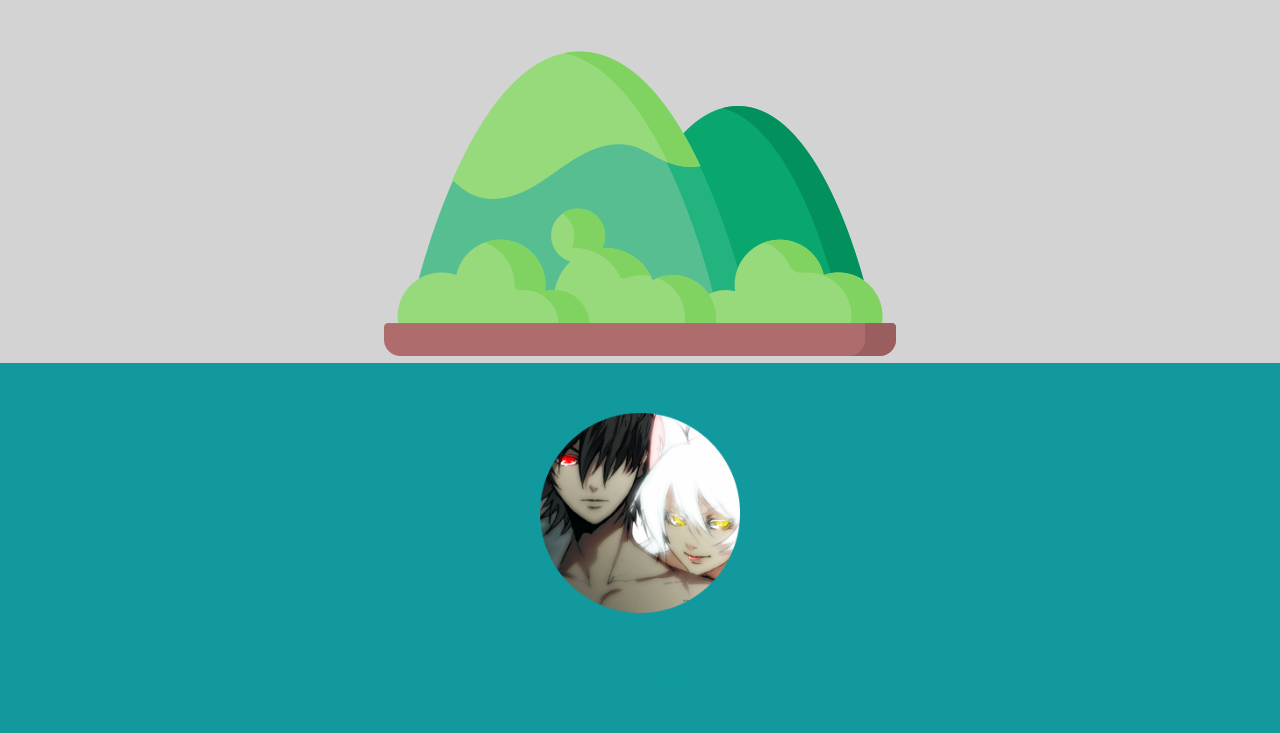
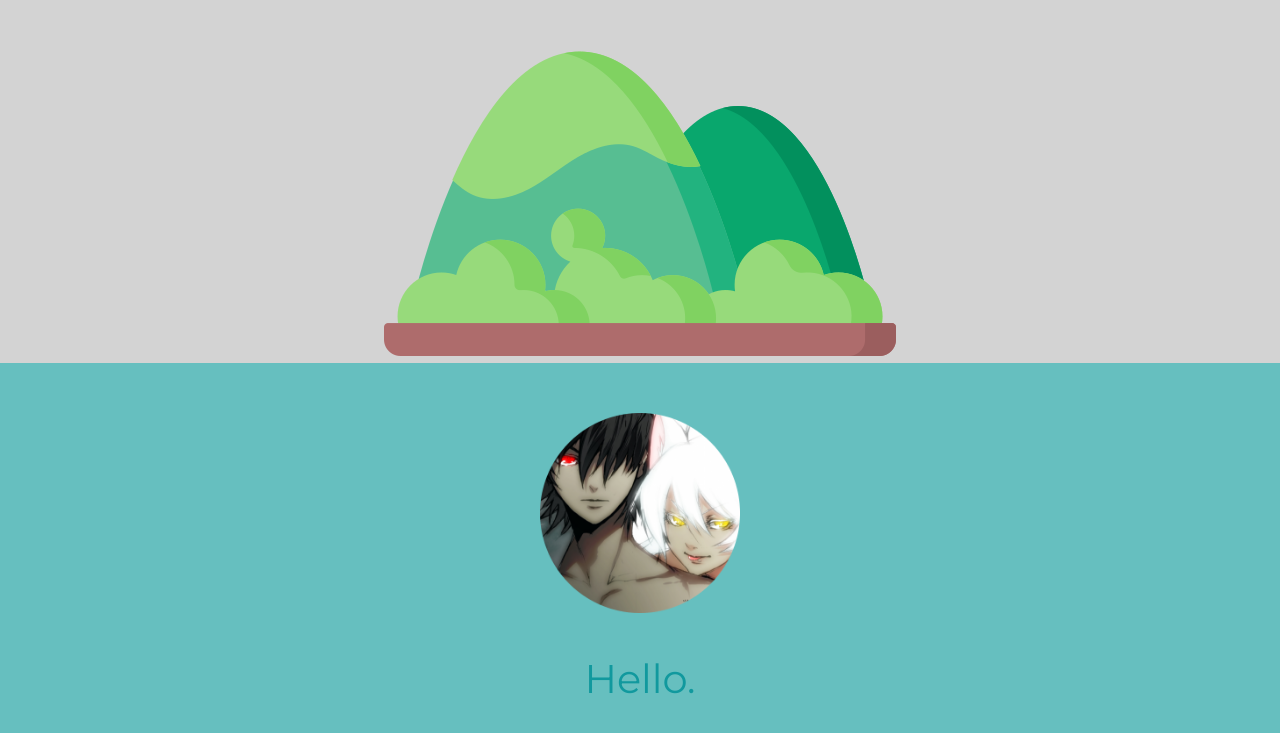
Before and after one commit to CaseyLeon2523/cvv, a plain HTML site: page index.html in a window 1280 px wide. Shown: the part 586-1319 px from the top of the page. Drawn offline with Linux system fonts and the light colour scheme.

Commit message:
Update styles.css

```diff
--- a/css/styles.css
+++ b/css/styles.css
@@ -78,7 +78,7 @@ right: 300px;
 }
 
 .middle-container{
-  background-color: #11999E;
+  background-color: #66BFBF;
   padding-top: 50px;
   padding-bottom: 50px;
 }
```
